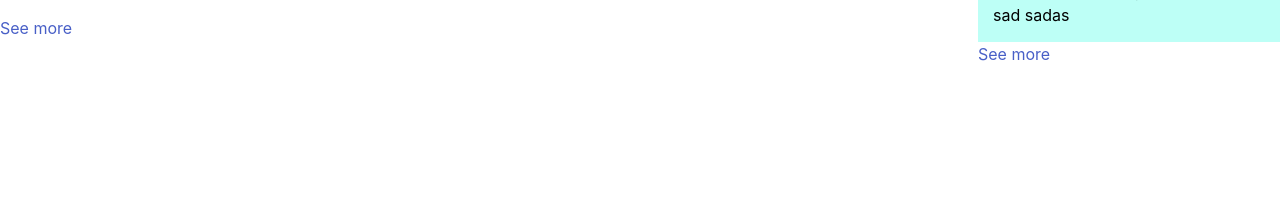
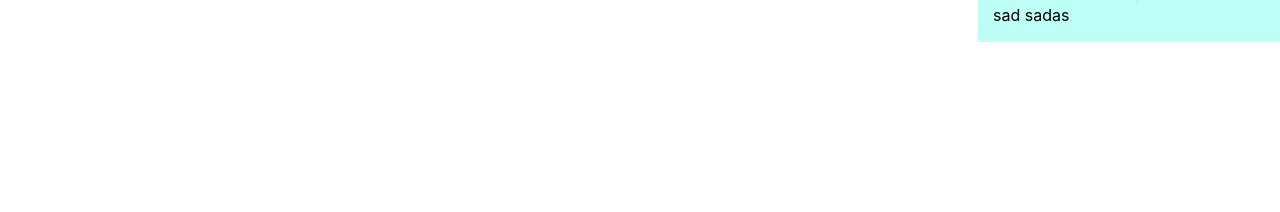
Before and after one commit to Random-Coders/Opportunity-Dashboard, a Flask app: page / in a window 1280 px wide. Shown: the part 325-537 px from the top of the page. Run offline with Flask 2, Linux system fonts and the light colour scheme; data that the repository does not hold is empty.

Commit message:
remove see more buttons

```diff
--- a/opportunity/templates/home.html
+++ b/opportunity/templates/home.html
@@ -48,7 +48,6 @@
             </div>
             {% endif %}
         </div>
-        <p class="more"><a href="#">See more</a></p>
     </div>
     <div class="column is-one-full-tablet is-one-quarter-desktop">
         <h2 class="heading">Communities:</h2>
@@ -61,7 +60,6 @@
                 </a>
             </div>
         </div>
-        <p class="more"><a href="#">See more</a></p>
     </div>
 </div>
 {% endblock %}
```
